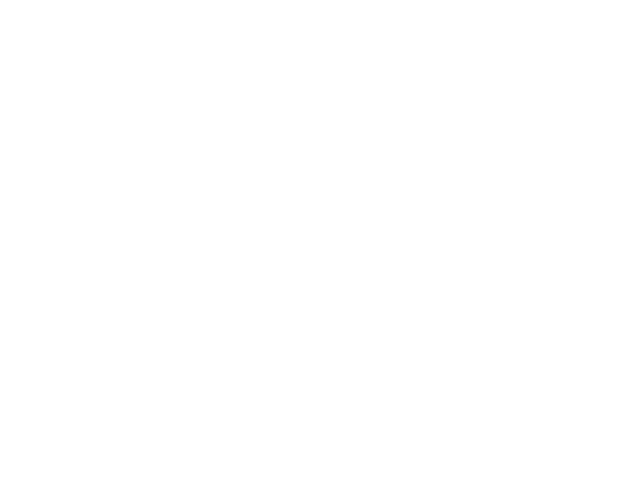
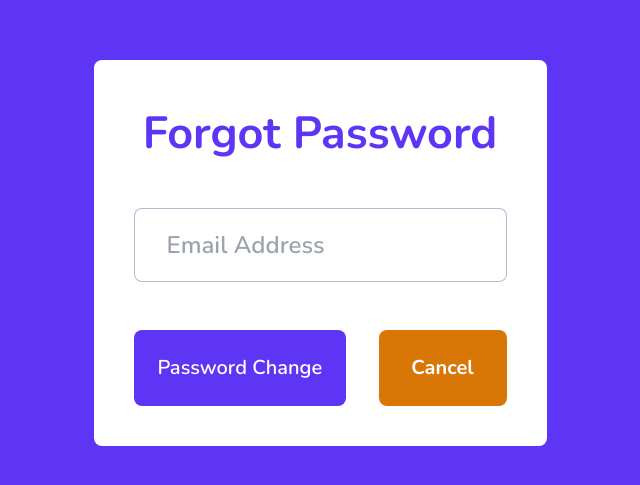
Before and after one commit to sujan-ah/new-chatting-app, a React (Create React App) app: page /forgotpassword in a window 1280 px wide. Before the commit this address had no page. Shown: the part 147-632 px from the top of the page, without its empty margins (320-960 px from the left). Built offline with nearby package versions, Linux system fonts and the light colour scheme.

Commit message:
forgot password done

```diff
--- a/src/App.js
+++ b/src/App.js
@@ -5,6 +5,7 @@ import Registration from "./page/registration/index";
 import Login from "./page/login/index";
 import Home from "./page/home/index";
 import Message from "./page/message";
+import ForgotPassword from "./page/forgot password";
 
 function App() {
   return (
@@ -13,6 +14,7 @@ function App() {
       <Route path="/registration" element={<Registration />}></Route>
       <Route path="/login" element={<Login />}></Route>
       <Route path="/message" element={<Message />}></Route>
+      <Route path="/forgotpassword" element={<ForgotPassword />}></Route>
     </Routes>
   );
 }
--- /dev/null
+++ b/src/page/forgot password/index.js
@@ -0,0 +1,66 @@
+import { useState } from "react";
+import { Link } from "react-router-dom";
+import { getAuth, sendPasswordResetEmail } from "firebase/auth";
+import { ToastContainer, toast } from "react-toastify";
+import "react-toastify/dist/ReactToastify.css";
+import { useNavigate } from "react-router-dom";
+
+const ForgotPassword = () => {
+  const navigate = useNavigate();
+  let [forgotemail, setForgotemail] = useState("");
+
+  const auth = getAuth();
+
+  let handlePasswordChange = () => {
+    sendPasswordResetEmail(auth, forgotemail).then(() => {
+      toast.success("Please Check Your Email");
+      setTimeout(() => {
+        navigate("/login");
+      }, 2000);
+    });
+  };
+
+  return (
+    <div className="w-full h-screen bg-primary flex justify-center items-center">
+      <ToastContainer position="top-left" theme="dark" />
+      <div className="w-auto bg-white text-center p-10 rounded-lg">
+        <h1 className="font-nunito text-[45px] font-bold text-primary">
+          Forgot Password
+        </h1>
+
+        <div className="mt-10 w-full">
+          <input
+            className="border border-solid border-purpal rounded-lg px-8 py-5 border-opacity-30 font-nunito font-semibold text-2xl outline-0"
+            type="email"
+            placeholder="Email Address"
+            onChange={(e) => setForgotemail(e.target.value)}
+          />
+        </div>
+
+        <div className="flex justify-between">
+          <button
+            className="w-50	 h-auto bg-primary p-6 rounded-lg mt-12"
+            onClick={handlePasswordChange}
+          >
+            <p className="font-nunito font-semibold text-white text-xl">
+              Password Change
+            </p>
+          </button>
+          <button
+            className="w-32 h-auto bg-amber-600	 p-6 rounded-lg mt-12"
+            //   onClick={handleLogin}
+          >
+            <p className="font-nunito font-semibold text-white text-xl">
+              <Link to="/login" className="text-white font-bold ">
+                {" "}
+                Cancel
+              </Link>
+            </p>
+          </button>
+        </div>
+      </div>
+    </div>
+  );
+};
+
+export default ForgotPassword;
--- a/src/page/login/index.js
+++ b/src/page/login/index.js
@@ -153,6 +153,13 @@ const Login = () => {
                   Sign Up
                 </Link>
               </p>
+
+              <p className="px-5 font-semibold mt-9 text-center">
+                <Link to="/forgotpassword" className="text-primary font-bold">
+                  {" "}
+                  Forgot Password
+                </Link>
+              </p>
             </div>
           </div>
         </div>
--- a/src/page/registration/index.js
+++ b/src/page/registration/index.js
@@ -89,9 +89,7 @@ const Registration = () => {
       name.length > 2
     ) {
       setLoader(true);
-      toast.success(
-        "Registration Successfull. Please Varify Your Email Address"
-      );
+
       createUserWithEmailAndPassword(auth, email, password)
         .then((user) => {
           updateProfile(auth.currentUser, {
@@ -102,6 +100,9 @@ const Registration = () => {
               console.log(user);
 
               sendEmailVerification(auth.currentUser).then(() => {
+                toast.success(
+                  "Registration Successfull. Please Varify Your Email Address"
+                );
                 setTimeout(() => {
                   setLoader(false);
                   navigate("/login");
```
